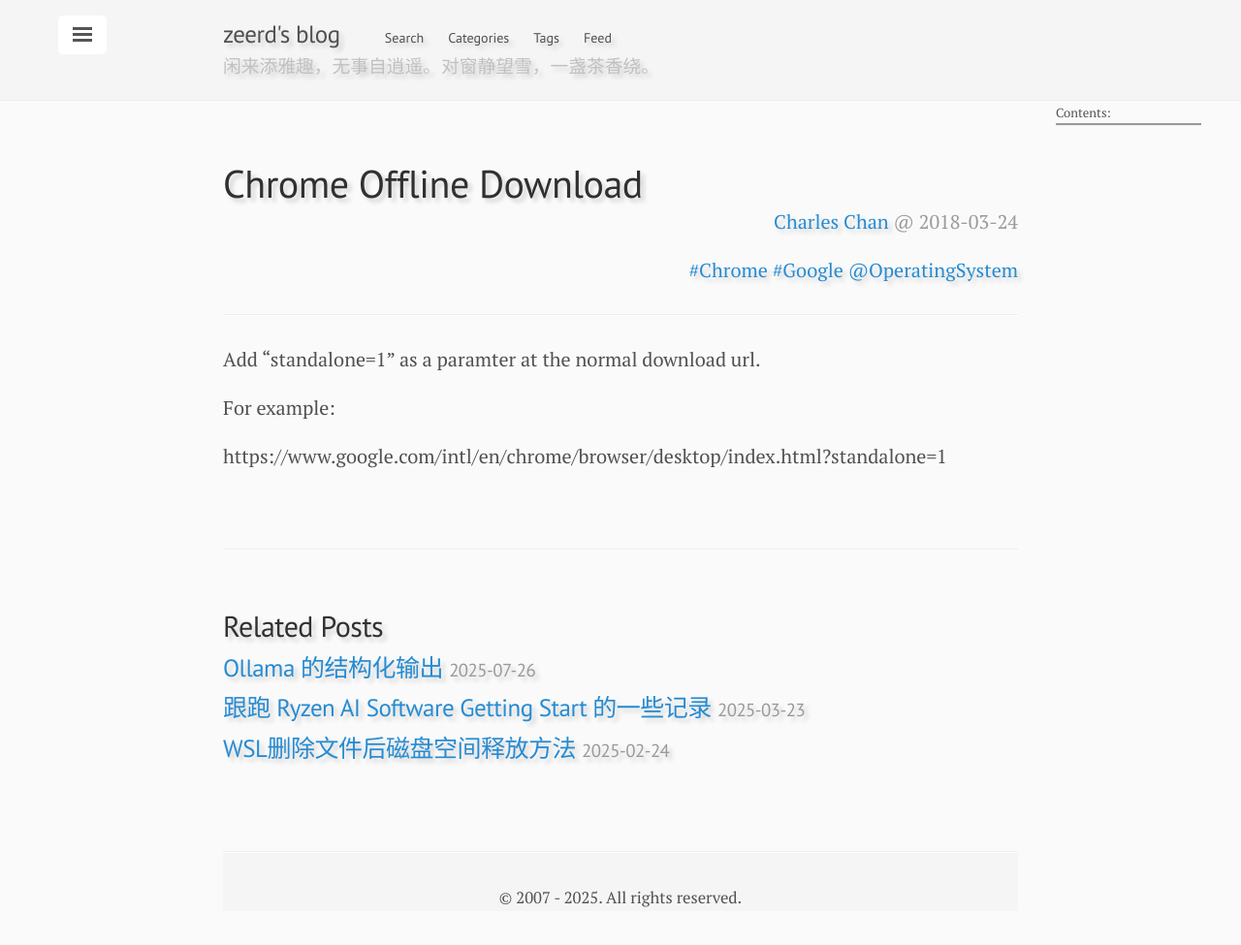
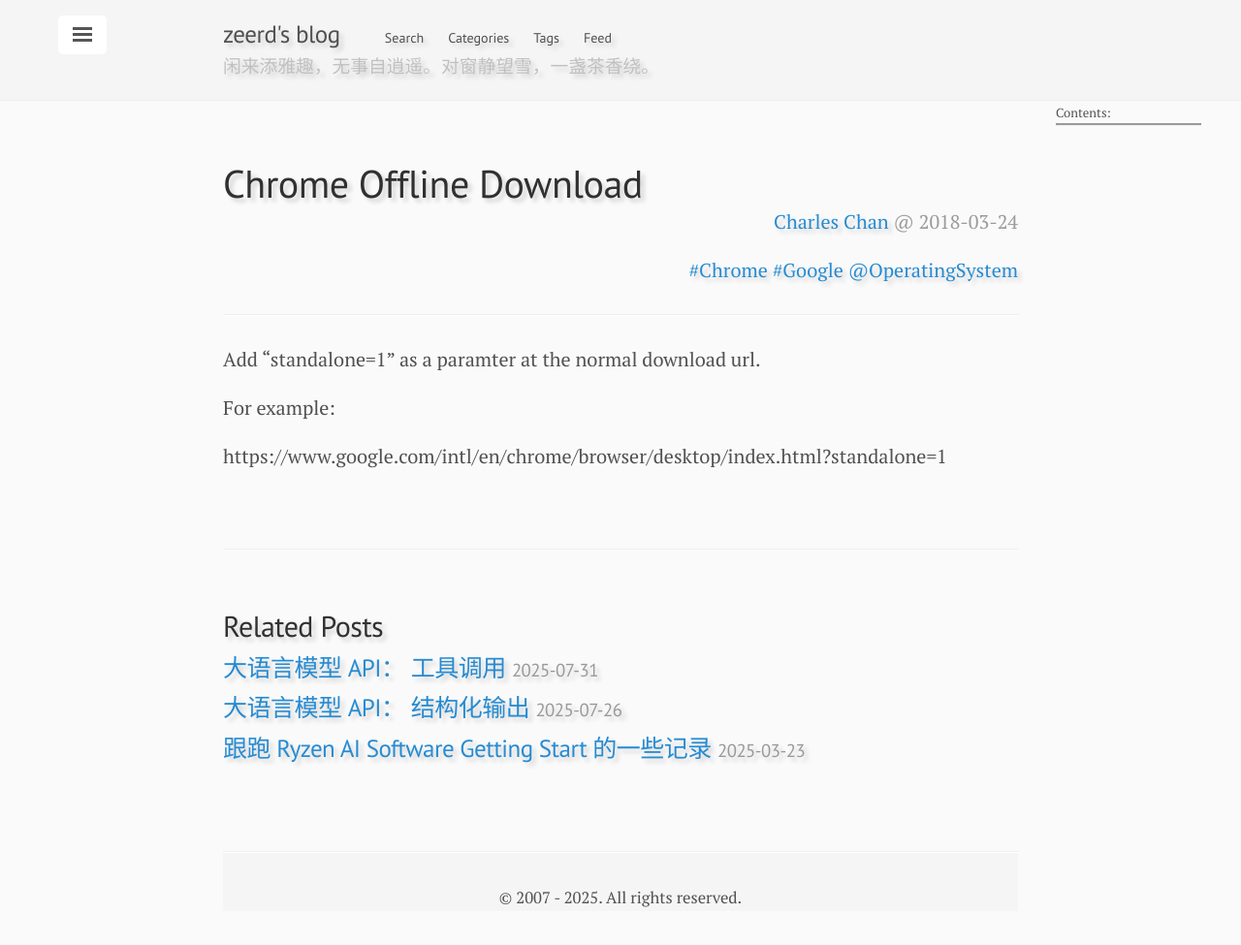
Before and after one commit to zeerd/zeerd.github.io, a Jekyll site: the page built from _posts/2018-03-24-chrome-offline-installer.md, in a window 1280 px wide and 980 px high. Shown: the top 975 px of the window at 97% size. Built offline with Jekyll 4.4.1, drawn with Linux system fonts in a browser that asks for light colours; comment, search, counter and statistics services are not loaded; some of the changed lines change nothing that is shown.

Commit message:
llm tools

`````diff
--- a/_posts/2025-07-26-ollama-format.md
+++ b/_posts/2025-07-26-llm-api-format.md
@@ -1,13 +1,12 @@
 ---
 layout: post
-title: Ollama 的结构化输出
-tags: [Ollama]
+title: 大语言模型 API： 结构化输出
+tags: [Ollama, OpenAI, API]
 categories: [AI]
 ---
-<!--break-->
-
 
 官方提供了通过 [BaseModel](https://github.com/ollama/ollama-python/blob/main/examples/structured-outputs.py) 规范输出格式的例子。
+<!--break-->
 
 但是，实际使用的情况下，很多时候提示词都是从模板中读取出来的，输出格式也不是限定的，需要根据实际情况动态生成。而无法预先通过`BaseModel`为每种情况创建子类。
 
--- /dev/null
+++ b/_posts/2025-07-31-llm-api-tools.md
@@ -0,0 +1,158 @@
+---
+layout: post
+title: 大语言模型 API： 工具调用
+tags: [Ollama, OpenAI, API]
+categories: [AI]
+---
+
+[官方例子](https://github.com/ollama/ollama-python/blob/main/examples/tools.py)在此。
+<!--break-->
+
+实际使用中，我发现`Qwen`模型`format`参数和`tools`参数同时存在时，`tools`参数会失效。
+因此，需要区分传入：
+
+
+```python
+# pip install ollama genson
+
+import os
+import json
+import sys
+
+from ollama import Client
+from genson import SchemaBuilder
+
+host = sys.argv[1] if len(sys.argv) > 1 else 'localhost'
+model = sys.argv[2] if len(sys.argv) > 2 else 'qwen3-8b'
+
+client = Client(
+    host=f'http://{host}:11434'
+)
+messages = [
+    {
+        "role": "system",
+        "content": """
+        你支持以下工具：
+        1) 给定函数名获取函数的完整声明。
+        请遵守：
+        - 当问题涉及未知函数时必用工具
+        - 不要解释工具机制
+        """
+    },
+    {
+        "role": "user",
+        "content": (
+            "编写一个演示如何使用make_joke和send_joke的示例程序(sample-code)。"
+        )
+    }
+]
+
+
+def get_decl(function_name: str):
+    functions = {
+        "make_joke": 'const std::string& make_joke(void);',
+        "send_joke": 'bool send_joke(const std::string& joke);',
+    }
+    return functions[function_name]
+
+
+# 定义工具函数注册表
+tool_func_map = {
+    "get_decl": get_decl,
+    # 以后可以加更多工具
+}
+
+
+def build_format(formats):
+    builder = SchemaBuilder()
+    builder.add_object(formats)
+    return builder.to_schema()
+
+
+def chat(messages, format=None):
+    print(json.dumps(messages, ensure_ascii=False, indent=4, default=str))
+    response = client.chat(
+        model=model,
+        messages=messages,
+        tools=[
+            {
+                "function": {
+                    "name": "get_decl",
+                    "parameters": {
+                        "properties": {
+                            "function_name": {"type": "string"}
+                        },
+                        "type": "object",
+                    }
+                },
+                "type": "function",
+            }
+        ],
+        format=format,
+    )
+    return response
+
+
+def call_function(response):
+    tool_responses = []
+    # 正确追加 assistant 回复
+    assistant_message = {
+        "role": "assistant",
+        "content": response['message'].get('content', ''),
+        'tool_calls': response['message']['tool_calls']
+    }
+    tool_responses.append(assistant_message)
+
+    for call in response.message.tool_calls:
+        func_name = call.function.name
+        func_args = call.function.arguments
+        # 动态查找并调用
+        if func_name in tool_func_map:
+            result = tool_func_map[func_name](**func_args)
+        else:
+            result = {"error": f"未找到工具函数: {func_name}"}
+
+        tool_responses.append({
+            "role": "tool",
+            "content": json.dumps(result, ensure_ascii=False),
+            'tool_name': call.function.name
+        })
+    return tool_responses
+
+
+# 注意：第一次提问期待AI调用工具，这次不能带format。
+response = chat(messages)
+
+# 检查是否返回了工具调用指令
+if 'tool_calls' in response['message']:
+    print(f"✅ {model} 支持工具调用")
+
+    tool_responses = call_function(response)
+    messages.extend(tool_responses)
+
+    # 第二次提问，期待AI回复最终答案，这次可以带format
+    response = chat(messages, format=build_format({"sample-code": ""}))
+    response = response.message.content
+    response = json.loads(response)
+    print(f"---\n最终回复内容: \n{response['sample-code']}")
+else:
+    print(f'response={response}')
+    print(f"❌ {model} 不支持工具调用")
+```
+
+
+输出结果（某一次）：
+
+````
+---
+最终回复内容:
+int main() {
+    std::string my_joke = make_joke();
+    if (send_joke(my_joke)) {
+        std::cout << "Joke sent successfully.";
+    } else {
+        std::cout << "Failed to send joke.";
+    }
+    return 0;
+}
+```
`````
